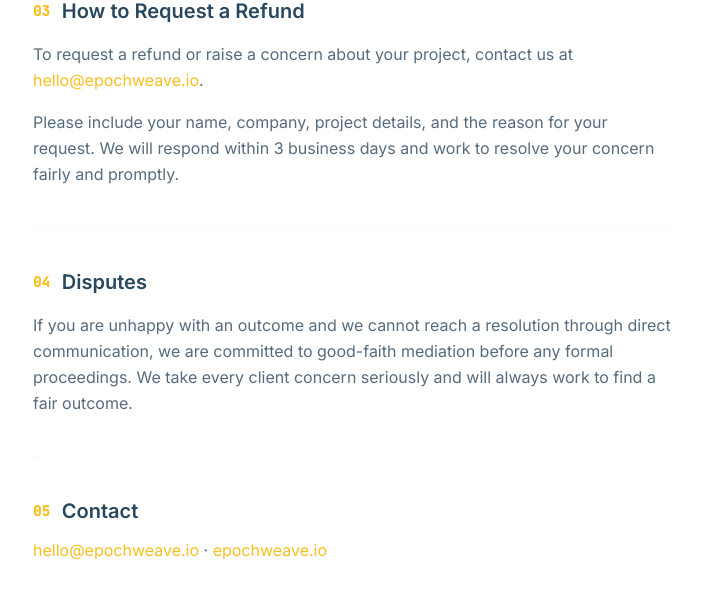
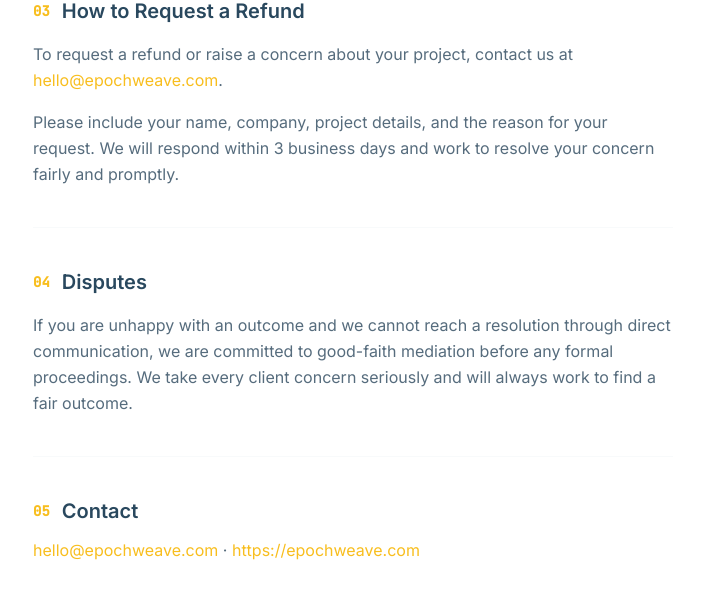
Before and after one commit to EpochWeave/landing, a Nuxt app: page /refund in a window 1280 px wide. Shown: the part 1234-1833 px from the top of the page, without its empty margins (287-989 px from the left). Built offline with nearby package versions, Linux system fonts and the light colour scheme.

Commit message:
fix: official links

```diff
--- a/app/composables/useBooking.ts
+++ b/app/composables/useBooking.ts
@@ -1,4 +1,7 @@
 export const useBooking = () => ({
-  calLink: 'https://cal.com/epochweave/discovery',
+  calLink: 'https://cal.com/epochweave/call-30',
   email: 'hello@epochweave.com',
+  legalEmail: 'hello@epochweave.com',
+  privacyEmail: 'hello@epochweave.com',
+  website: 'https://epochweave.com',
 })
--- a/app/pages/privacy.vue
+++ b/app/pages/privacy.vue
@@ -1,6 +1,7 @@
 <script setup lang="ts">
 definePageMeta({ layout: 'legal' })
 useHead({ title: 'Privacy Policy — EpochWeave' })
+const { privacyEmail } = useBooking()
 </script>
 
 <template>
@@ -153,7 +154,7 @@
         <h2 class="text-xl font-bold text-on-surface flex items-center gap-3">
           <span class="text-primary font-label-mono text-sm">07</span> Your Rights
         </h2>
-        <p>Depending on your location, you may have the right to access, correct, delete, object to processing, or receive a portable copy of your data. To exercise any of these rights, email us at <a href="mailto:privacy@epochweave.io" class="text-primary hover:underline">privacy@epochweave.io</a>. We will respond within 30 days.</p>
+        <p>Depending on your location, you may have the right to access, correct, delete, object to processing, or receive a portable copy of your data. To exercise any of these rights, email us at <a :href="`mailto:${privacyEmail}`" class="text-primary hover:underline">{{ privacyEmail }}</a>. We will respond within 30 days.</p>
       </section>
 
       <hr class="border-outline/20" />
@@ -198,7 +199,7 @@
         <h2 class="text-xl font-bold text-on-surface flex items-center gap-3">
           <span class="text-primary font-label-mono text-sm">12</span> Contact
         </h2>
-        <p>For privacy-related questions or to exercise your rights, contact us at <a href="mailto:privacy@epochweave.io" class="text-primary hover:underline">privacy@epochweave.io</a>.</p>
+        <p>For privacy-related questions or to exercise your rights, contact us at <a :href="`mailto:${privacyEmail}`" class="text-primary hover:underline">{{ privacyEmail }}</a>.</p>
       </section>
 
     </div>
--- a/app/pages/refund.vue
+++ b/app/pages/refund.vue
@@ -1,6 +1,7 @@
 <script setup lang="ts">
 definePageMeta({ layout: 'legal' })
 useHead({ title: 'Refund Policy — EpochWeave' })
+const { email, website } = useBooking()
 </script>
 
 <template>
@@ -59,7 +60,7 @@
         <h2 class="text-xl font-bold text-on-surface flex items-center gap-3">
           <span class="text-primary font-label-mono text-sm">03</span> How to Request a Refund
         </h2>
-        <p>To request a refund or raise a concern about your project, contact us at <a href="mailto:hello@epochweave.io" class="text-primary hover:underline">hello@epochweave.io</a>.</p>
+        <p>To request a refund or raise a concern about your project, contact us at <a :href="`mailto:${email}`" class="text-primary hover:underline">{{ email }}</a>.</p>
         <p>Please include your name, company, project details, and the reason for your request. We will respond within 3 business days and work to resolve your concern fairly and promptly.</p>
       </section>
 
@@ -79,8 +80,8 @@
           <span class="text-primary font-label-mono text-sm">05</span> Contact
         </h2>
         <p>
-          <a href="mailto:hello@epochweave.io" class="text-primary hover:underline">hello@epochweave.io</a> ·
-          <a href="https://epochweave.io" class="text-primary hover:underline">epochweave.io</a>
+          <a :href="`mailto:${email}`" class="text-primary hover:underline">{{ email }}</a> ·
+          <a :href="website" class="text-primary hover:underline">{{ website }}</a>
         </p>
       </section>
 
--- a/app/pages/terms.vue
+++ b/app/pages/terms.vue
@@ -1,6 +1,7 @@
 <script setup lang="ts">
 definePageMeta({ layout: 'legal' })
 useHead({ title: 'Terms of Service — EpochWeave' })
+const { legalEmail, website } = useBooking()
 </script>
 
 <template>
@@ -205,7 +206,7 @@
         <h2 class="text-xl font-bold text-on-surface flex items-center gap-3">
           <span class="text-primary font-label-mono text-sm">13</span> Contact
         </h2>
-        <p>For questions about these Terms, contact us at <a href="mailto:legal@epochweave.io" class="text-primary hover:underline">legal@epochweave.io</a> or visit <a href="https://epochweave.io" class="text-primary hover:underline">epochweave.io</a>.</p>
+        <p>For questions about these Terms, contact us at <a :href="`mailto:${legalEmail}`" class="text-primary hover:underline">{{ legalEmail }}</a> or visit <a :href="website" class="text-primary hover:underline">{{ website }}</a>.</p>
       </section>
 
     </div>
```
